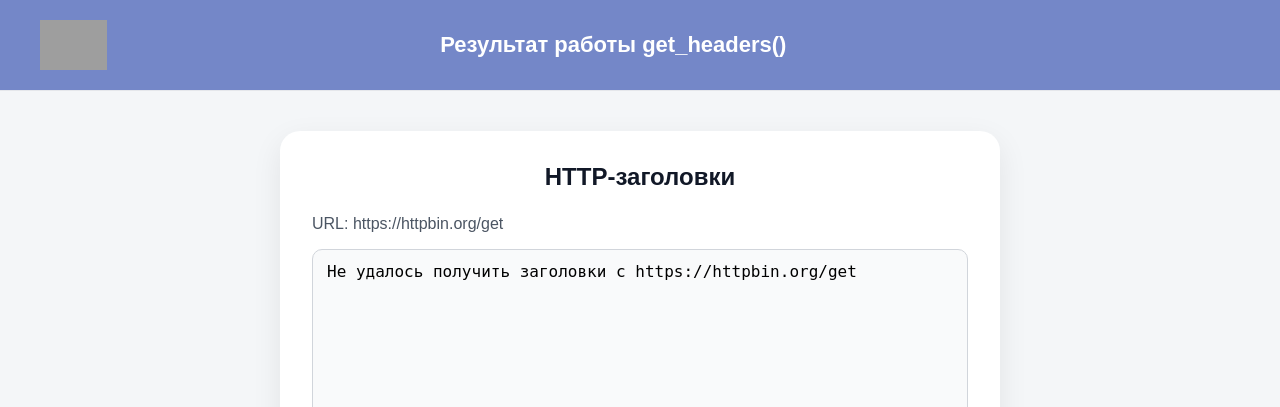
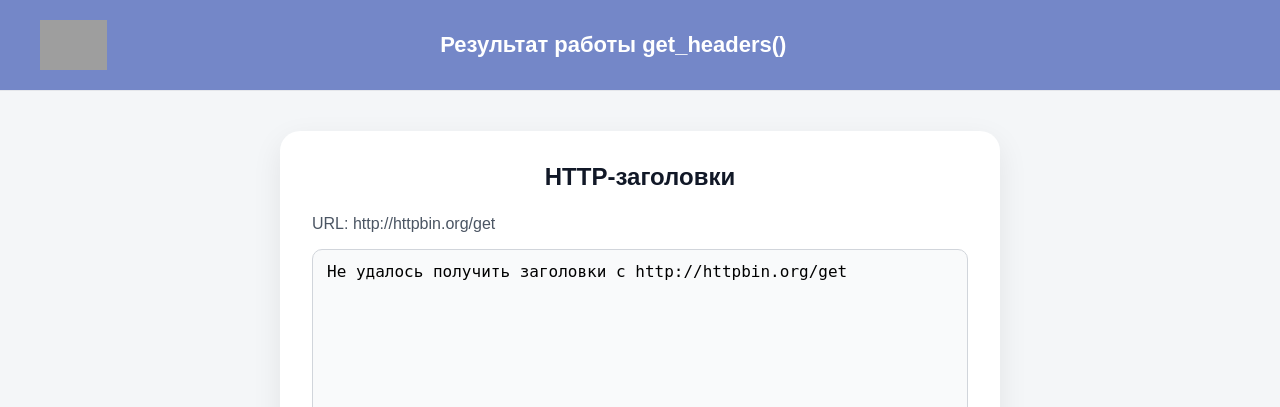
Before and after one commit to Zhamil7/serverweb, a PHP site: page /headers.php in a window 1280 px wide. Shown: the top 407 px of the page. Run offline with PHP 8.4, Linux system fonts and the light colour scheme; data that the repository does not hold is empty; grey boxes are pictures that could not be loaded.

Commit message:
lil change

```diff
--- a/lab2/headers.php
+++ b/lab2/headers.php
@@ -1,5 +1,5 @@
 <?php
-$url = 'https://httpbin.org/get';   // адрес для проверки
+$url = 'http://httpbin.org/get';   // адрес для проверки
 
 $headers = get_headers($url);
 
```
